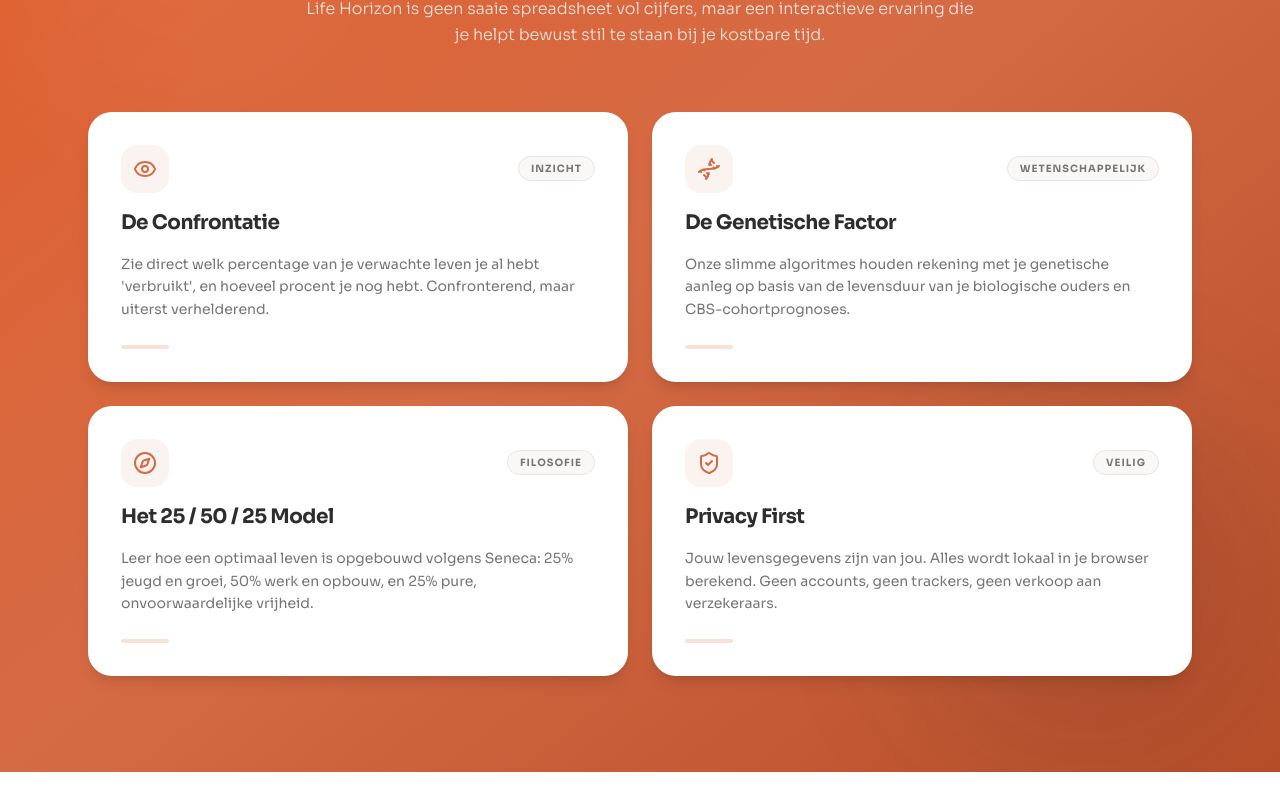
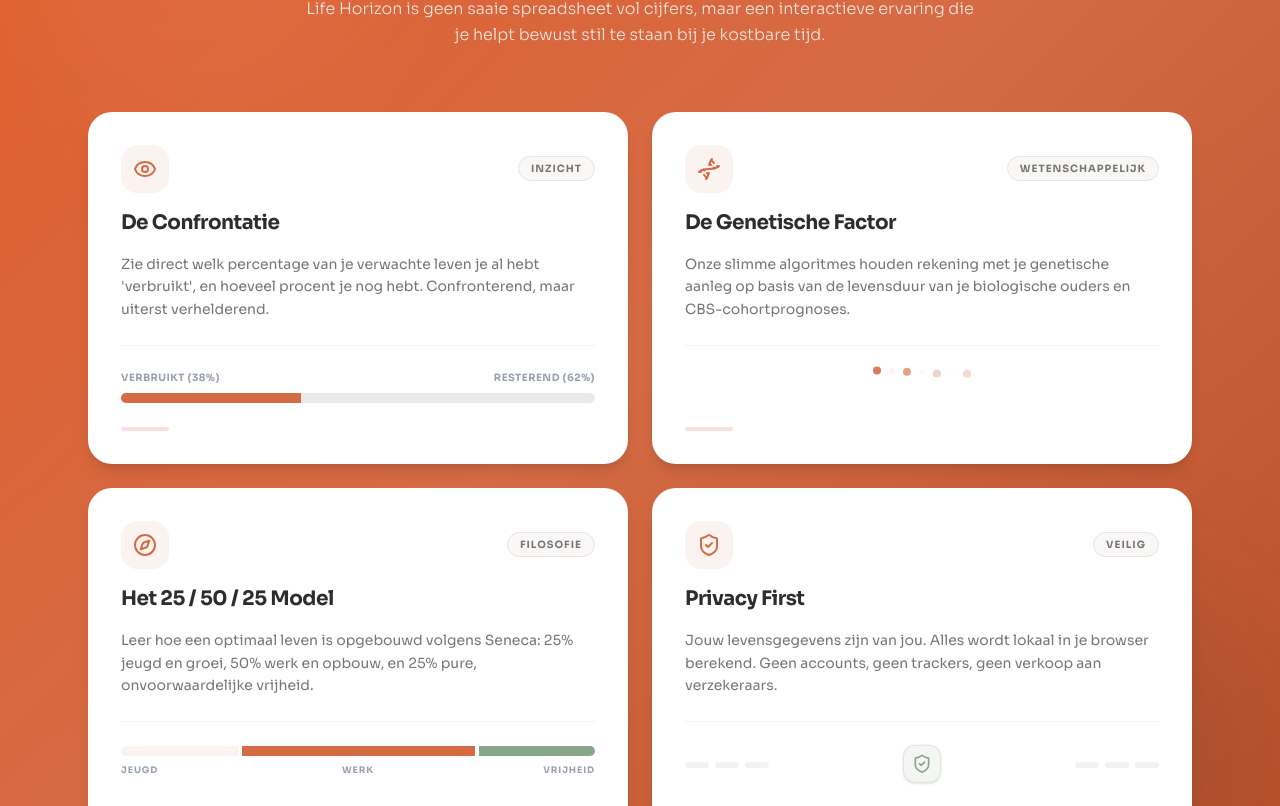
Before and after one commit to bjtromp-GH/Life-Horizon-Website, a React (Vite) app: page / in a window 1280 px wide. Shown: the part 3031-3837 px from the top of the page. Built offline with nearby package versions, Linux system fonts and the light colour scheme.

Commit message:
Add mini infographics to feature cards

```diff
--- a/src/components/Features.tsx
+++ b/src/components/Features.tsx
@@ -17,28 +17,94 @@
       icon: <Eye className="w-6 h-6 text-brand-orange" />,
       title: "De Confrontatie",
       desc: "Zie direct welk percentage van je verwachte leven je al hebt 'verbruikt', en hoeveel procent je nog hebt. Confronterend, maar uiterst verhelderend.",
-      badge: "Inzicht"
+      badge: "Inzicht",
+      visual: (
+        <div className="mt-6 pt-6 border-t border-gray-100">
+          <div className="flex justify-between text-[10px] font-mono text-gray-400 mb-2 font-bold uppercase tracking-wider">
+            <span>Verbruikt (38%)</span>
+            <span>Resterend (62%)</span>
+          </div>
+          <div className="h-2.5 w-full bg-[#EAEAEA] rounded-full overflow-hidden flex">
+            <motion.div
+              className="h-full bg-brand-orange"
+              initial={{ width: 0 }}
+              whileInView={{ width: '38%' }}
+              viewport={{ once: true }}
+              transition={{ duration: 1.5, delay: 0.2, ease: "easeOut" }}
+            />
+          </div>
+        </div>
+      )
     },
     {
       icon: <Dna className="w-6 h-6 text-brand-orange" />,
       title: "De Genetische Factor",
       desc: "Onze slimme algoritmes houden rekening met je genetische aanleg op basis van de levensduur van je biologische ouders en CBS-cohortprognoses.",
-      badge: "Wetenschappelijk"
+      badge: "Wetenschappelijk",
+      visual: (
+        <div className="mt-6 pt-6 border-t border-gray-100 flex items-center justify-center gap-2">
+          {[0, 1, 2, 3, 4, 5, 6].map((i) => (
+            <motion.div
+              key={i}
+              className={`rounded-full ${i % 2 === 0 ? 'bg-brand-orange' : 'bg-brand-peach'}`}
+              style={{ width: i % 2 === 0 ? '8px' : '6px', height: i % 2 === 0 ? '8px' : '6px' }}
+              initial={{ opacity: 0.2, y: 0 }}
+              animate={{ opacity: [0.2, 1, 0.2], y: [0, -4, 0] }}
+              transition={{ duration: 2, repeat: Infinity, delay: i * 0.15 }}
+            />
+          ))}
+        </div>
+      )
     },
     {
       icon: <Compass className="w-6 h-6 text-brand-orange" />,
       title: "Het 25 / 50 / 25 Model",
       desc: "Leer hoe een optimaal leven is opgebouwd volgens Seneca: 25% jeugd en groei, 50% werk en opbouw, en 25% pure, onvoorwaardelijke vrijheid.",
-      badge: "Filosofie"
+      badge: "Filosofie",
+      visual: (
+        <div className="mt-6 pt-6 border-t border-gray-100">
+          <div className="flex gap-1 h-2.5 w-full rounded-full overflow-hidden">
+            <motion.div className="h-full bg-brand-peach" initial={{ width: 0 }} whileInView={{ width: '25%' }} viewport={{ once: true }} transition={{ duration: 1 }} />
+            <motion.div className="h-full bg-brand-orange" initial={{ width: 0 }} whileInView={{ width: '50%' }} viewport={{ once: true }} transition={{ duration: 1, delay: 0.2 }} />
+            <motion.div className="h-full bg-brand-sage" initial={{ width: 0 }} whileInView={{ width: '25%' }} viewport={{ once: true }} transition={{ duration: 1, delay: 0.4 }} />
+          </div>
+          <div className="flex justify-between mt-2 text-[9px] font-mono font-bold text-gray-400 uppercase tracking-widest">
+            <span className="w-1/4 text-left">Jeugd</span>
+            <span className="w-2/4 text-center">Werk</span>
+            <span className="w-1/4 text-right">Vrijheid</span>
+          </div>
+        </div>
+      )
     },
     {
       icon: <ShieldCheck className="w-6 h-6 text-brand-orange" />,
       title: "Privacy First",
       desc: "Jouw levensgegevens zijn van jou. Alles wordt lokaal in je browser berekend. Geen accounts, geen trackers, geen verkoop aan verzekeraars.",
-      badge: "Veilig"
+      badge: "Veilig",
+      visual: (
+        <div className="mt-6 pt-6 border-t border-gray-100 flex items-center justify-between">
+          <div className="flex gap-1.5 opacity-50">
+            {[1, 2, 3].map((i) => (
+              <div key={i} className="w-6 h-1.5 rounded-full bg-gray-200" />
+            ))}
+          </div>
+          <motion.div
+            className="bg-brand-sage/10 p-2 rounded-xl border border-brand-sage/20 shadow-sm"
+            whileHover={{ scale: 1.1 }}
+            animate={{ y: [0, -3, 0] }}
+            transition={{ duration: 3, repeat: Infinity, ease: "easeInOut" }}
+          >
+            <ShieldCheck className="w-5 h-5 text-brand-sage" />
+          </motion.div>
+          <div className="flex gap-1.5 opacity-50">
+            {[1, 2, 3].map((i) => (
+              <div key={i} className="w-6 h-1.5 rounded-full bg-gray-200" />
+            ))}
+          </div>
+        </div>
+      )
     }
   ];
-
 
   return (
     <section className="py-24 bg-gradient-to-br from-[#E25C26] via-[#D56B45] to-[#B84E29] text-white relative overflow-hidden">
@@ -103,6 +169,9 @@
                 <p className="text-sm text-[#767676] leading-relaxed">
                   {item.desc}
                 </p>
+
+                {/* The new visual mini-infographic */}
+                {item.visual}
               </div>
 
               {/* Decorative dynamic indicator */}
```
